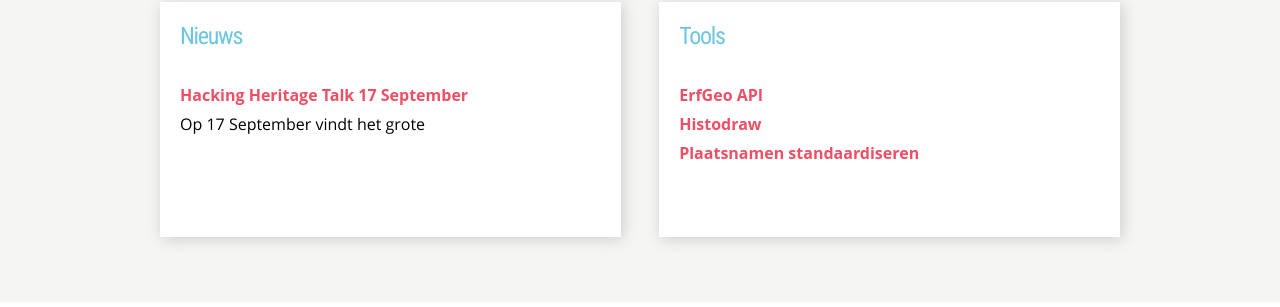
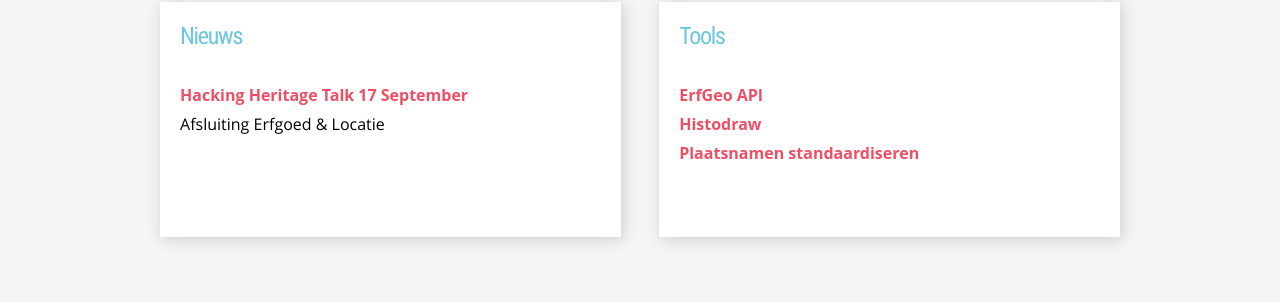
Before and after one commit to erfgoed-en-locatie/erfgoed-en-locatie.github.io, a Jekyll site: the page built from index.md, in a window 1280 px wide. Shown: the part 657-964 px from the top of the page. Built offline with Jekyll 4.4.1, drawn with Linux system fonts in a browser that asks for light colours; some web fonts are replaced; a script that is not in the unit is left out.

Commit message:
Update nieuwsartikel1.md

```diff
--- a/_nieuws/nieuwsartikel1.md
+++ b/_nieuws/nieuwsartikel1.md
@@ -1,7 +1,7 @@
 ---
 title: Hacking Heritage Talk 17 September
 created: 2015-06-02
-excerpt: Op 17 September vindt het grote
+excerpt: Afsluiting Erfgoed & Locatie
 ---
 
 Op donderdag 17 september 2015 sluiten Waag Society en Digitaal Erfgoed Nederland (DEN) het Hacking Heritage-programma van het project <a href="http://erfgoedenlocatie.nl/">Erfgoed & Locatie</a> af met een grote finale voor de erfgoedsector.
```
